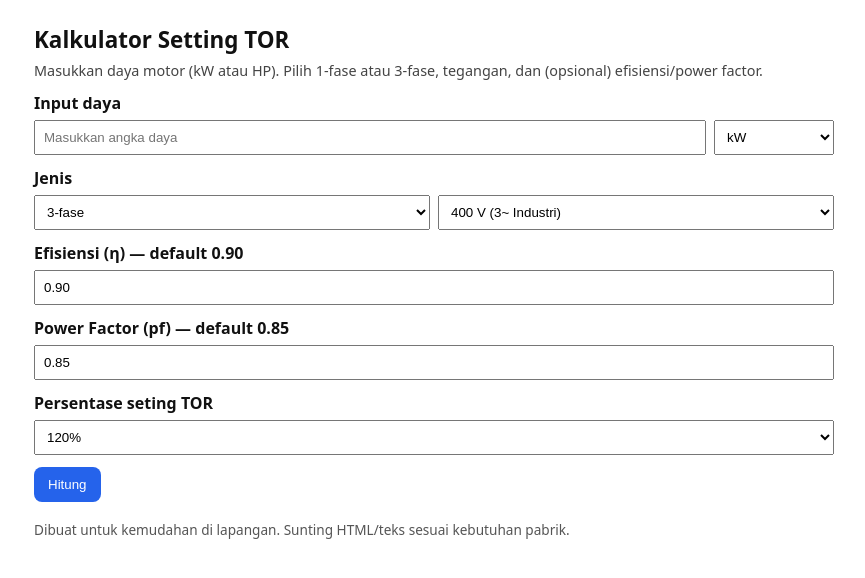
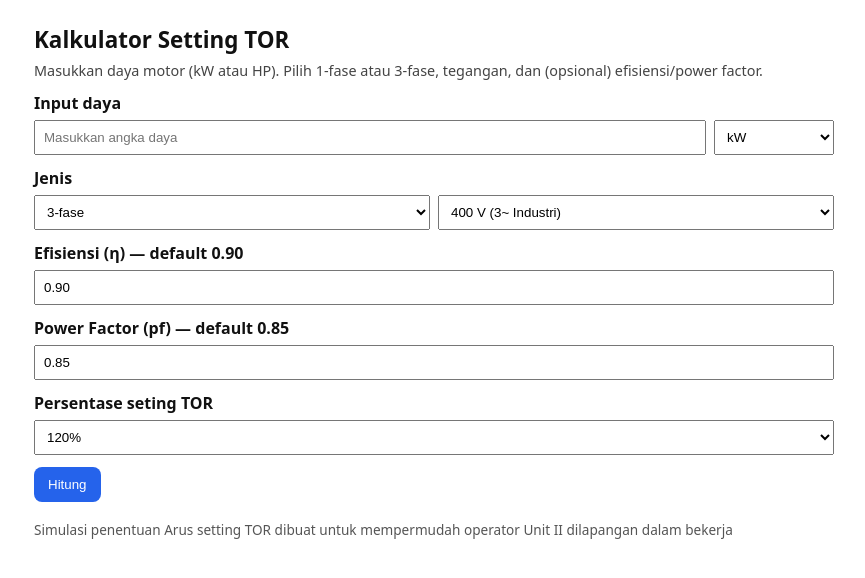
Before and after one commit to spindou2/Thermal-Overload-Relay-Calculator, a plain HTML site: page index.html in a window 1280 px wide. Shown: the whole page, without its empty margins (206-1071 px from the left). Drawn offline with Linux system fonts and the light colour scheme.

Commit message:
Update index.html

```diff
--- a/index.html
+++ b/index.html
@@ -71,7 +71,7 @@
   </div>
 
   <footer>
-    Dibuat untuk kemudahan di lapangan. Sunting HTML/teks sesuai kebutuhan pabrik.
+    Simulasi penentuan Arus setting TOR dibuat untuk mempermudah operator Unit II dilapangan dalam bekerja
   </footer>
 
   <script>
```
